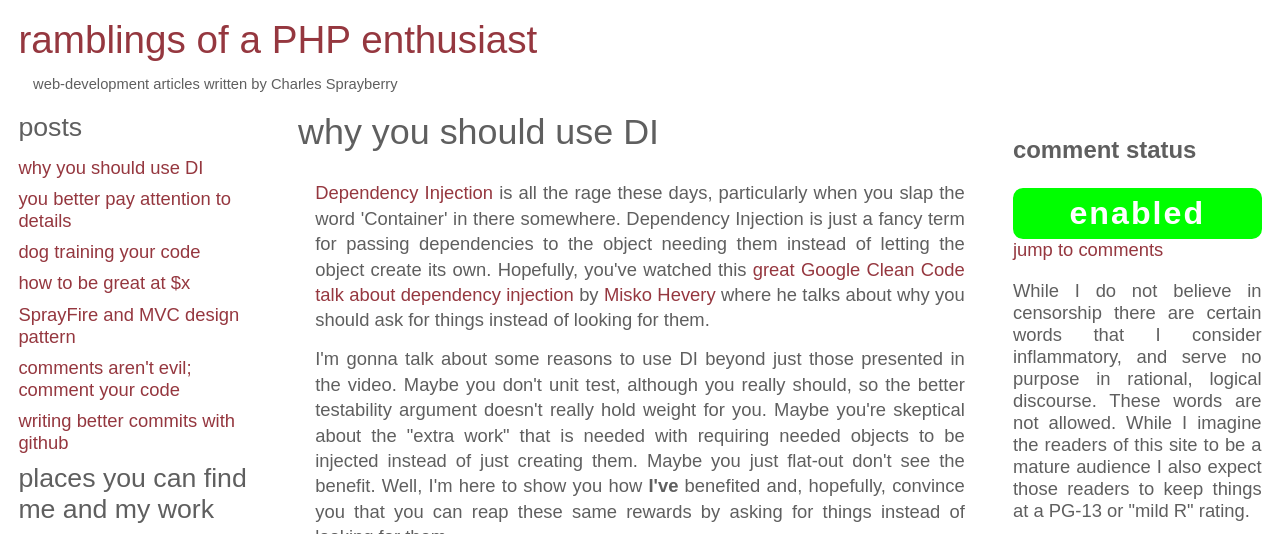
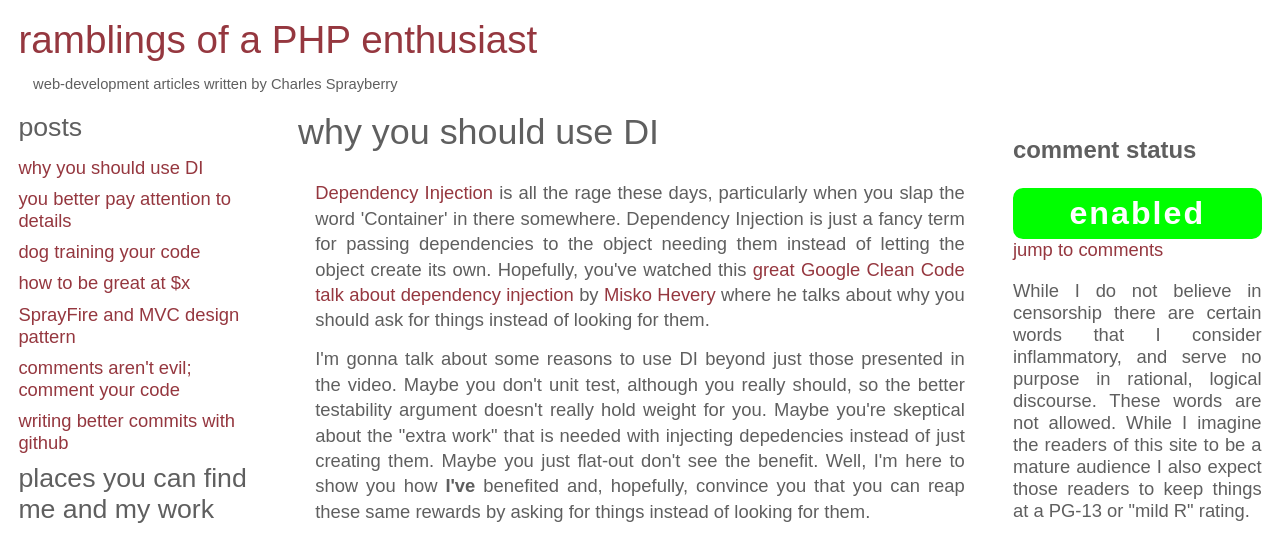
Before and after one commit to cspray/archived-blog, a Jekyll site: the page built from _posts/2012-01-24-why-you-should-use-DI.html, in a window 1280 px wide and 900 px high, cut to the strip 0-534 px from the top of the window. Built offline with Jekyll 4.4.1, drawn with Linux system fonts in a browser that asks for light colours; comment, search, counter and statistics services are not loaded.

Commit message:
UPD why-you-should-use-DI fixing wording

```diff
--- a/_posts/2012-01-24-why-you-should-use-DI.html
+++ b/_posts/2012-01-24-why-you-should-use-DI.html
@@ -22,10 +22,10 @@ Misko Hevery</a> where he talks about why you should ask for things instead of l
 
 <p>I'm gonna talk about some reasons to use DI beyond just those presented in the video.  Maybe you
 don't unit test, although you really should, so the better testability argument doesn't really hold
-weight for you.  Maybe you're skeptical about the "extra work" that is needed with requiring needed
-objects to be injected instead of just creating them.  Maybe you just flat-out don't see the benefit.
-Well, I'm here to show you how <strong>I've</strong> benefited and, hopefully, convince you that you
-can reap these same rewards by asking for things instead of looking for them.</p>
+weight for you.  Maybe you're skeptical about the "extra work" that is needed with injecting depedencies
+instead of just creating them.  Maybe you just flat-out don't see the benefit.  Well, I'm here to show
+you how <strong>I've</strong> benefited and, hopefully, convince you that you can reap these same rewards
+by asking for things instead of looking for them.</p>
 
 <h3>helps in the battle against global state</h3>
 
```
